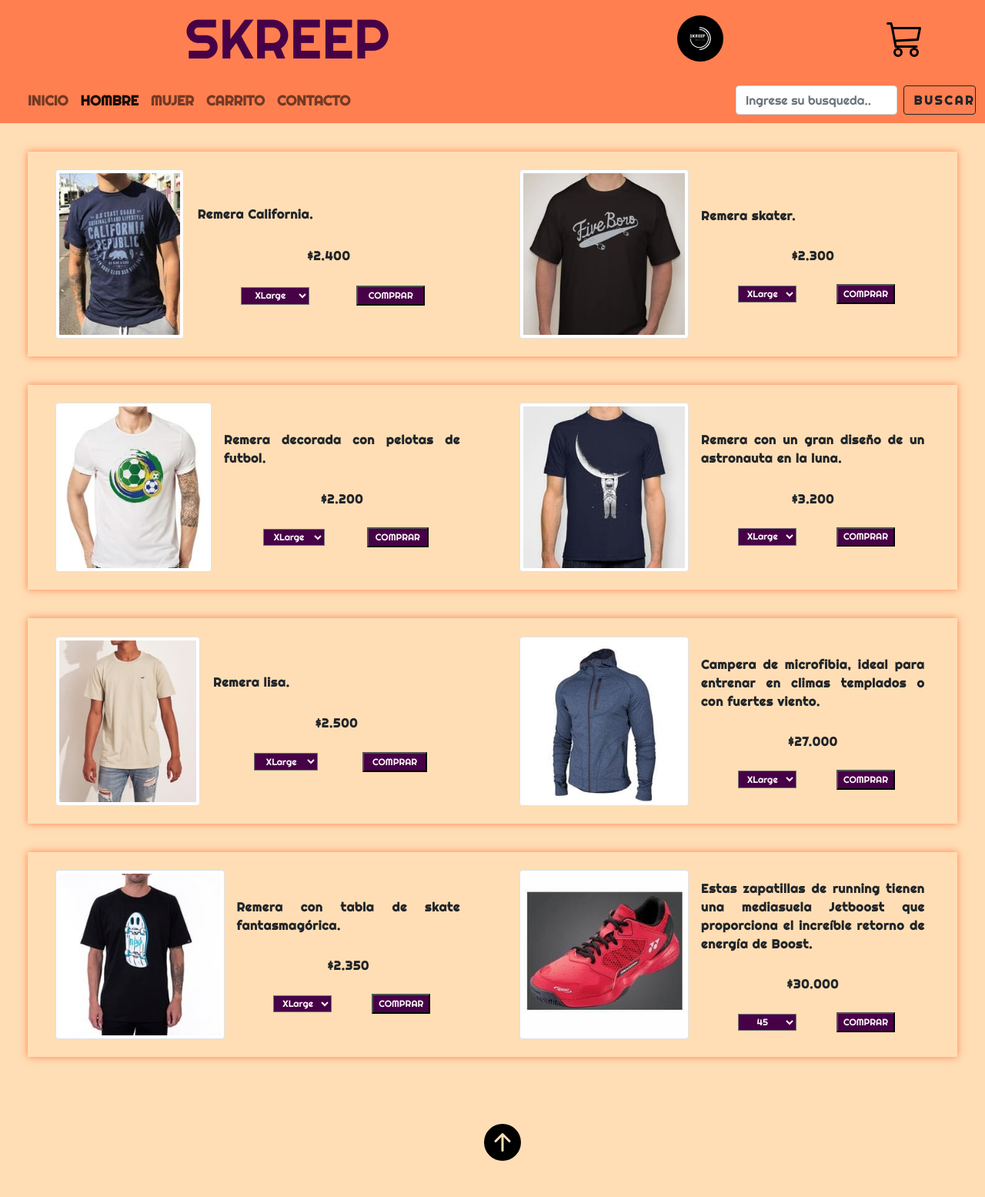
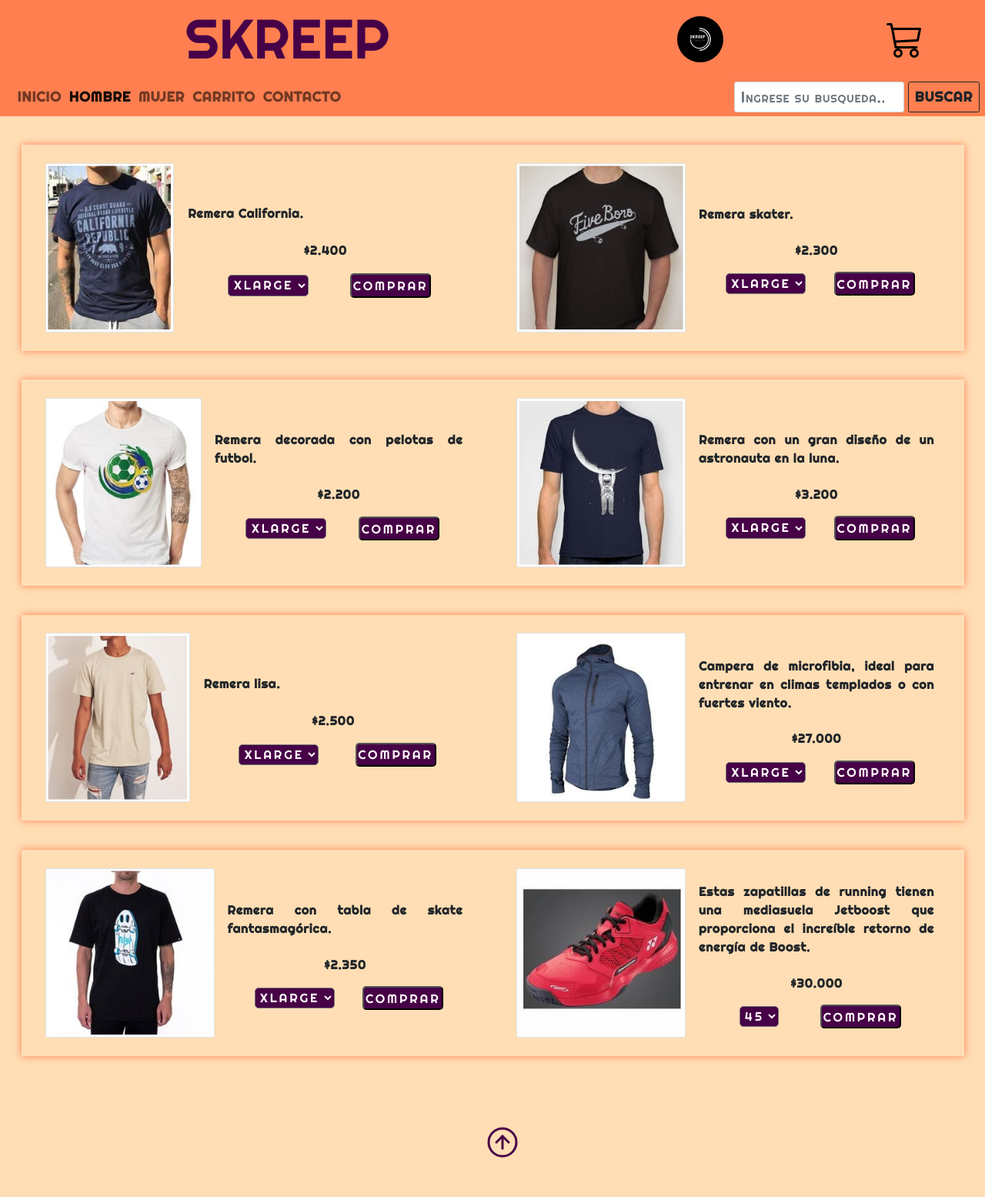
Before and after one commit to DanielsOtto/proyectoFinal, a website: page pages/hombres.html in a window 1280 px wide. Shown: the top 1555 px of the page at 77% size. Drawn offline with nearby package versions, Linux system fonts and the light colour scheme.

Commit message:
UPLOAD V.4.0 cambios: agregadas etiquetas SECTION en la pág. CONTACTO // Notificado el valor de REM, ahora 1rem vale 10px // nueva clase ´btnGeneral´, afecta a botones/listas de las págs. HOMBRE/MUJER/CARRITO, más detalles en read

```diff
--- a/pages/hombres.html
+++ b/pages/hombres.html
@@ -39,7 +39,7 @@
 		</div>
 	</header>
 	<!--FIN header // INICIO nav-->
-	<nav class="navbar navbar-expand-lg navbar-light backg-nav">
+	<nav class="navbar navbar-expand-lg navbar-light backg-nav" id="upH">
 		<section class="container-fluid">
 			<a class="navbar-brand" href="#"></a>
 			<button class="navbar-toggler" type="button" data-bs-toggle="collapse"
@@ -74,7 +74,7 @@
 					</li>
 				</ul>
 				<form class="d-flex">
-					<input class="form-control me-2" type="search" placeholder="Ingrese su busqueda.."
+					<input class="form-control me-2 font__options" type="search" placeholder="Ingrese su busqueda.."
 						aria-label="Search">
 					<button class="btn btnNav btn-outline-dark" type="button">Buscar</button>
 				</form>
@@ -83,7 +83,7 @@
 	</nav>
 	<!-- FIN nav // INICIO main-->
 	<main class="indumentaria container-fluid">
-		<section class="container-fluid indumentaria__h" id="upH">
+		<section class="container-fluid indumentaria__h">
 			<div class="row rowShirts">
 				<div class="col-lg-6 col-md-10 col-12">
 					<article class="shirt">
@@ -99,7 +99,7 @@
 									<option value="M">Medium</option>
 									<option value="S">Small</option>
 								</select>
-								<input class="btnCompras" type="button" value="COMPRAR">
+								<input class="btnGeneral" type="button" value="COMPRAR">
 							</form>
 						</article>
 					</article>
@@ -119,7 +119,7 @@
 										<option value="M">Medium</option>
 										<option value="S">Small</option>
 									</select>
-									<input class="btnCompras" type="button" value="COMPRAR">
+									<input class="btnGeneral" type="button" value="COMPRAR">
 								</form>
 							</article>
 						</div>
@@ -141,7 +141,7 @@
 									<option value="M">Medium</option>
 									<option value="S">Small</option>
 								</select>
-								<input class="btnCompras" type="button" value="COMPRAR">
+								<input class="btnGeneral" type="button" value="COMPRAR">
 							</form>
 						</article>
 					</article>
@@ -160,7 +160,7 @@
 									<option value="M">Medium</option>
 									<option value="S">Small</option>
 								</select>
-								<input class="btnCompras" type="button" value="COMPRAR">
+								<input class="btnGeneral" type="button" value="COMPRAR">
 							</form>
 						</article>
 					</article>
@@ -181,7 +181,7 @@
 									<option value="M">Medium</option>
 									<option value="S">Small</option>
 								</select>
-								<input class="btnCompras" type="button" value="COMPRAR">
+								<input class="btnGeneral" type="button" value="COMPRAR">
 							</form>
 						</article>
 					</article>
@@ -202,7 +202,7 @@
 									<option value="M">Medium</option>
 									<option value="S">Small</option>
 								</select>
-								<input class="btnCompras" type="button" value="COMPRAR">
+								<input class="btnGeneral" type="button" value="COMPRAR">
 							</form>
 						</article>
 					</article>
@@ -223,7 +223,7 @@
 									<option value="M">Medium</option>
 									<option value="S">Small</option>
 								</select>
-								<input class="btnCompras" type="button" value="COMPRAR">
+								<input class="btnGeneral" type="button" value="COMPRAR">
 							</form>
 						</article>
 					</article>
@@ -244,7 +244,7 @@
 									<option value="M">43</option>
 									<option value="S">42</option>
 								</select>
-								<input class="btnCompras" type="button" value="COMPRAR">
+								<input class="btnGeneral" type="button" value="COMPRAR">
 							</form>
 						</article>
 					</article>
@@ -252,11 +252,17 @@
 			</div>
 			<div class="row">
 				<div class="col-xxl-12 upBtn">
-					<a href="#upH"><svg xmlns="http://www.w3.org/2000/svg" width="48" height="48" fill="black"
-							class="bi bi-arrow-up-circle-fill" viewBox="0 0 16 16">
-							<path
-								d="M16 8A8 8 0 1 0 0 8a8 8 0 0 0 16 0zm-7.5 3.5a.5.5 0 0 1-1 0V5.707L5.354 7.854a.5.5 0 1 1-.708-.708l3-3a.5.5 0 0 1 .708 0l3 3a.5.5 0 0 1-.708.708L8.5 5.707V11.5z" />
-						</svg></a>
+					<a href="#upH"><svg xmlns="http://www.w3.org/2000/svg"
+							class="icon icon-tabler icon-tabler-arrow-up-circle" width="48" height="48"
+							viewBox="0 0 24 24" stroke-width="1.5" stroke="#470147" fill="none" stroke-linecap="round"
+							stroke-linejoin="round">
+							<path stroke="none" d="M0 0h24v24H0z" fill="none" />
+							<circle cx="12" cy="12" r="9" />
+							<line x1="12" y1="8" x2="8" y2="12" />
+							<line x1="12" y1="8" x2="12" y2="16" />
+							<line x1="16" y1="12" x2="12" y2="8" />
+						</svg>
+					</a>
 				</div>
 			</div>
 		</section>
--- a/scss/components/_botones.scss
+++ b/scss/components/_botones.scss
@@ -1,28 +1,30 @@
 /* | BOTONES | */
-// AFECTA NAV
-.btnNav{
-    width: $sizeSmall;
-    text-transform: map-get($sizeFont, uppercaseV);
-    font-weight:  map-get($stylesFont, fontBolder);
-    letter-spacing:  map-get($stylesFont, letterSpaceSmall);
+// Botones
+.btnGeneral{
+    background-color: $morado;
+    color: $snow;
+    font-size:  $remOne;
+    border-radius: 0.5rem;
+    padding: map-get($styleBoxs,halfPercent);
+    &:hover{
+        background-color: $coral;
+        color: $morado;
+        border-color: $mocasin;
+        box-shadow: map-get($styleBoxs,shadowBoxMorado);
+        border-radius: 0.7rem;
+    }
 }
 // AFECTA SECCIONES HOMBRES Y MUJERES
-.btnCompras{
-    @include settingsBtnEns ($sizeCuarter, $sizeCuarter, 1%, $snow);
-    padding: 0.6%;
-    background-color: $morado;
-    font-size:  map-get($stylesFont, letterSpaceBig);
-    text-align:  map-get($stylesFont, textCentro);
-}
 .listaTalles{
-    @extend .btnCompras;
+    @extend .btnGeneral;
+    text-align: center;
 }
 .upBtn{
     @include marginAndPadding (map-get($styleBoxs, onePercent), map-get($styleBoxs, threePercent));
     text-align:  map-get($stylesFont, textCentro);
     svg{
         &:hover{
-        transform: scale(1.7);
+        transform: scale(1.8);
         }
     }
 }
@@ -35,10 +37,6 @@
     font-weight:  map-get($stylesFont, fontBolder);
     letter-spacing:  map-get($stylesFont, letterSpaceSmall);
 }
-.purchase__btn{
-    @include settingsBtnEns (auto, $sizeFift, 2%, $snow);
-    background-color: $morado
-}
 //AFECTA CONTACTOS
 .btnCajita{
     @include medidasGlobal ($sizeMax, $sizeMax);
--- a/scss/components/_contactos.scss
+++ b/scss/components/_contactos.scss
@@ -9,13 +9,6 @@
         }
     }
 }
-.message{
-    textarea{
-        font-weight: map-get($stylesFont, fontWeight);
-        font-variant-caps: map-get($sizeFont, petiteCapsV);
-        letter-spacing: map-get($stylesFont, letterSpaceXS);
-    }
-}
 .ubication{
     width: $sizeMax;
     text-align: map-get($stylesFont, textCentro);
--- a/scss/components/_sharedStructures.scss
+++ b/scss/components/_sharedStructures.scss
@@ -2,6 +2,7 @@
 
 // BODY
 body{
+    font-size: $remOne;
     overflow-x: hidden;
     font-family: $Righteous, sans-serif;
     background-color: $mocasin;
@@ -18,17 +19,6 @@ header{
 }
 .logoBox{
     @extend .titleBox;
-}
-// NAV deberia ir en tipografias, pero lo dejo aca para mantener cierto orden
-// NAV
-.navbar-nav{
-    li{
-        a{
-            text-transform: map-get($sizeFont, uppercaseV);
-            font-weight:  map-get($stylesFont, fontWeight);
-            font-size: map-get($sizeFont, largeV);
-        }
-    }
 }
 // FOOTER
 footer{
--- a/scss/utilities/_reset.scss
+++ b/scss/utilities/_reset.scss
@@ -4,3 +4,6 @@
     padding: $zero;
     box-sizing: border-box;
 }
+html{
+    font-size: 62.5%;
+}
--- a/scss/utilities/_tipografias.scss
+++ b/scss/utilities/_tipografias.scss
@@ -29,6 +29,26 @@ h2{
 h4{
     @extend h2;
 }
+// AFECTA NAV
+.btnNav{
+    text-transform: map-get($sizeFont, uppercaseV);
+    font-weight:  map-get($stylesFont, fontWeight);
+    font-size: map-get($sizeFont, largeV);
+    letter-spacing: map-get($stylesFont, letterSpaceXS);
+}
+.navbar-nav{
+    li{
+        a{
+            @extend .btnNav;
+        }
+    }
+}
+// Botones generales
+.btnGeneral{
+    font-size: map-get($sizeFont, twoRem);
+    text-transform: map-get($sizeFont, uppercaseV);
+    letter-spacing: map-get($stylesFont, letterSpaceSmall);
+}
 // PARRAFO
 p{
     padding: map-get($styleBoxs, twoPercent);
@@ -50,10 +70,12 @@ p{
 }
 // seccion carrito
 .shoppingT{
-    @include displayFlex (flex, row, wrap, center, center);
-    font-size: map-get($sizeFont, titleMedium);
-    text-transform: map-get($sizeFont, uppercaseV);
-    letter-spacing: map-get($stylesFont, letterSpaceSmall);
+    h2{
+        @include displayFlex (flex, row, wrap, center, center);
+        font-size: map-get($sizeFont, titleMedium);
+        text-transform: map-get($sizeFont, uppercaseV);
+        letter-spacing: map-get($stylesFont, letterSpaceSmall);
+    }
 }
 .secondRow{
     h3{
@@ -106,6 +128,17 @@ p{
         text-align: map-get($stylesFont, textRight);
     }
 }
+// SECCION CONTACTO y NAV (inputs)
+.font__options{
+    font-size: map-get($sizeFont, twoRem);
+    font-variant-caps: map-get($sizeFont, petiteCapsV);
+    letter-spacing: map-get($stylesFont, letterSpaceXS);
+}
+// seccion Contacto
+.contactBtn{
+    font-size: map-get($sizeFont, twoRem);
+    text-transform: map-get($sizeFont, uppercaseV);
+}
 //FOOTER
 footer{
     p{
--- a/scss/utilities/_variables.scss
+++ b/scss/utilities/_variables.scss
@@ -1,20 +1,20 @@
 // VARIABLES
 $zero: 0;
 // Logo
-$sizeLogoB: 60px;
-$sizeLogoM: 48px;
-$sizeLogoS: 30px;
+$sizeLogoB: 6rem;
+$sizeLogoM: 4.8rem;
+$sizeLogoS: 3rem;
 // Imágenes
-$sizeImgB: 220px;
-$sizeImgM: 160px;
-$sizeImgN: 130px;
-$sizeImgS: 100px;
+$sizeImgB: 22rem;
+$sizeImgM: 16rem;
+$sizeImgN: 13rem;
+$sizeImgS: 10rem;
 // Medidas en REM
-$remBig: 20rem;
-$remSemiBig: 15rem;
-$remSeven: 7rem;
-$remFour: 4rem;
-$remOne: 1rem;
+$remBig: 32rem;
+$remSemiBig: 24rem;
+$remSeven: 11.2rem;
+$remFour: 6.4rem;
+$remOne: 1.6rem;
 // Porcentajes
 $sizeMax: 100%;
 $sizeBig: 80%;
@@ -32,8 +32,8 @@ $styleBoxs:(
     twoPercent: 2%,
     threePercent: 3%,
     fivePercent: 5%,
-    shadowBoxCoral: 0 0 0.6rem $coral,
-    shadowBoxMorado: 0 0 1rem $morado
+    shadowBoxCoral: 0 0 0.96rem $coral,
+    shadowBoxMorado: 0 0 1.6rem $morado
 );
 $stylesFont:(
     textJustify: justify,
@@ -42,13 +42,14 @@ $stylesFont:(
     fontWeight: bold,
     fontBolder: bolder,
     fontLighter: lighter,
-    letterSpaceBig: 0.75rem,
-    letterSpaceSmall: 0.18rem,
-    letterSpaceXS: 0.05rem
+    letterSpaceBig: 1.2rem,
+    letterSpaceSmall: 0.288rem,
+    letterSpaceXS: 0.08rem
 );
 $sizeFont:(
-    titleMedium: 2.5rem,
-    titleBig: 4.5rem,
+    twoRem: 2rem,
+    titleMedium: 4rem,
+    titleBig: 7.2rem,
     mediumV: medium,
     largeV: large,
     xlargeV: x-large,
```
Also changed, not shown: index.html (+1 -1 lines), pages/carrito.html (+14 -6 lines), pages/contacto.html (+18 -14 lines), pages/mujeres.html (+22 -16 lines), assets/images/hombre/hombres_inicio.jpg (added), css/destino.css, 1 other file.
